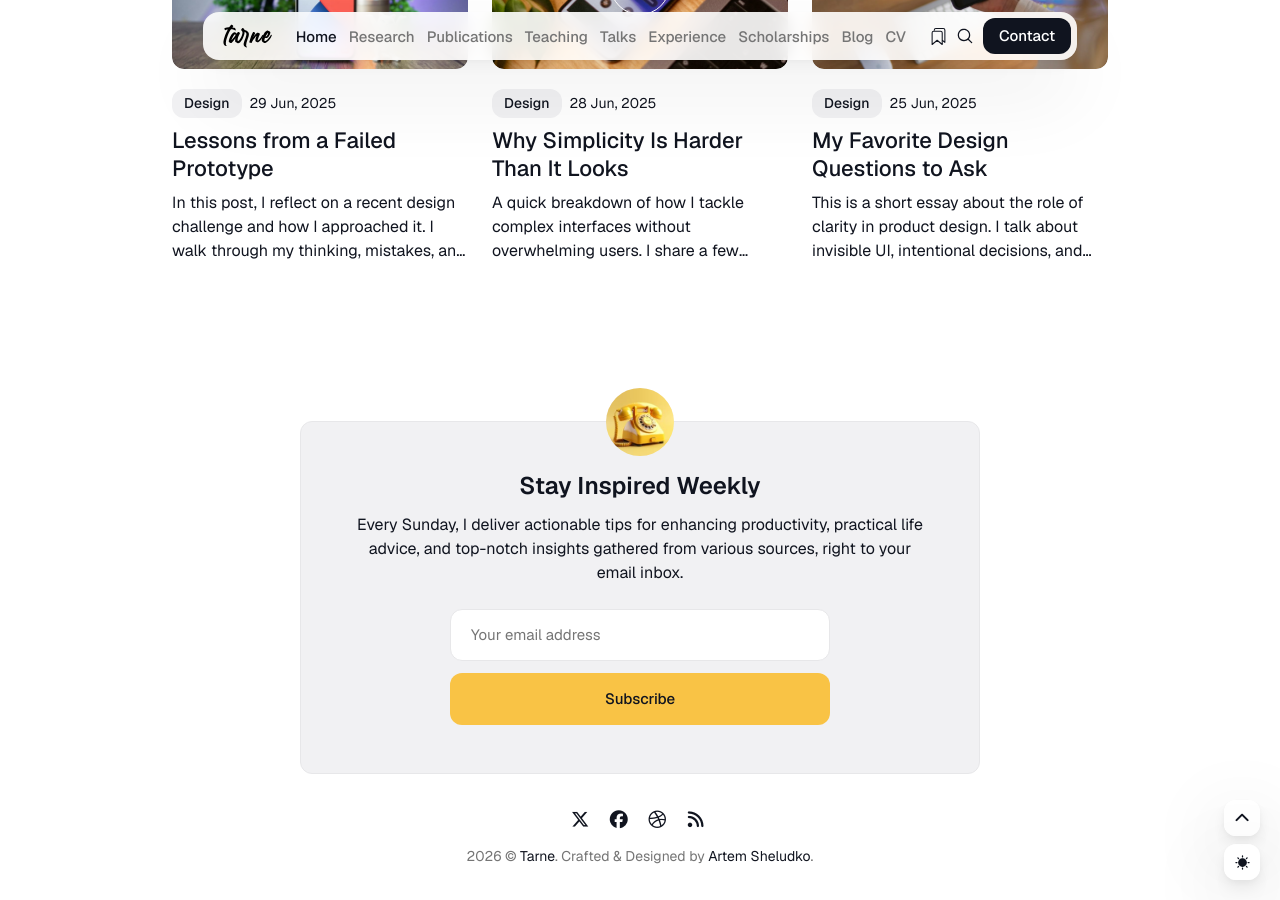
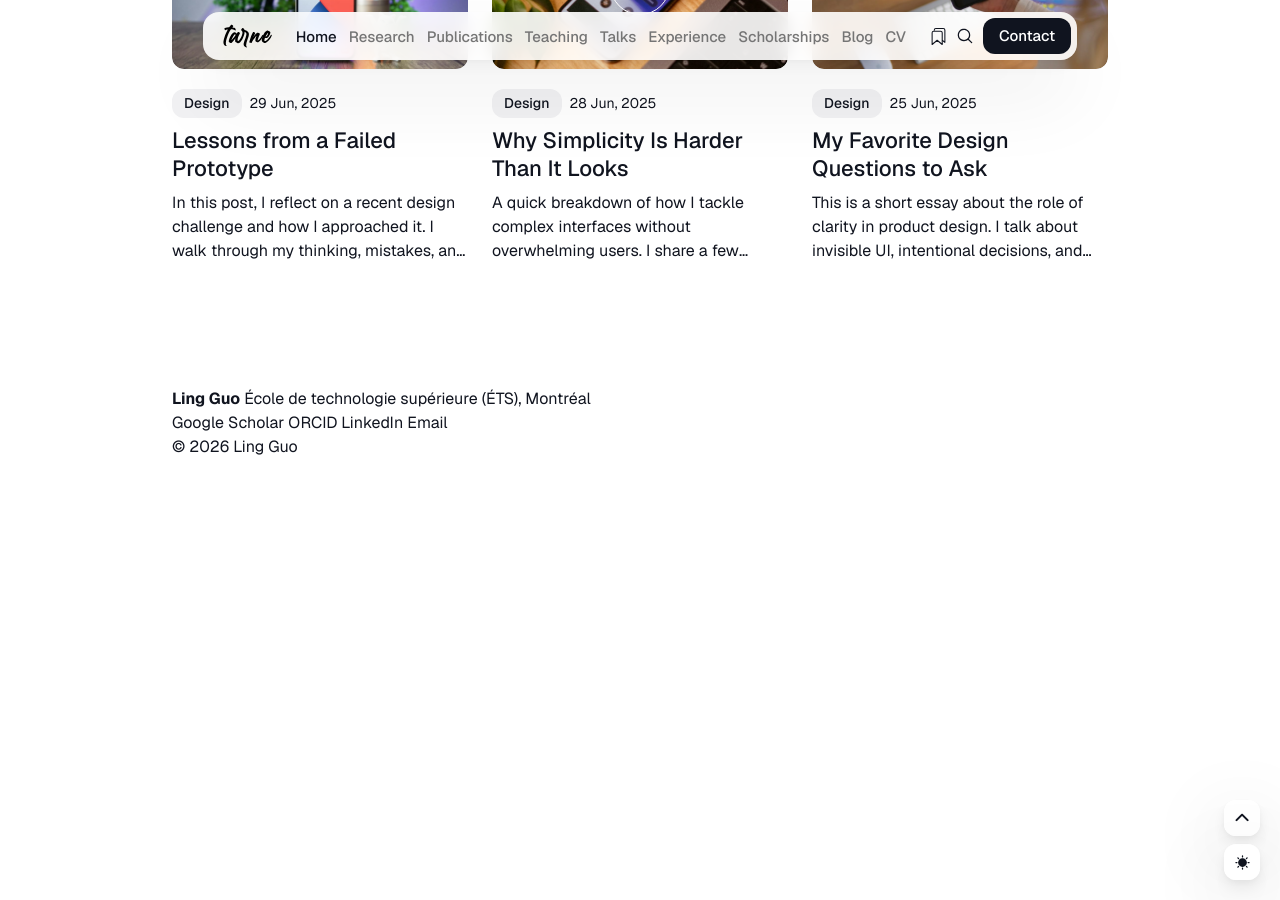
Before and after one commit to lingguo-research/lingguo-tarne, a Jekyll site: the page built from index.html, in a window 1280 px wide and 900 px high, scrolled down 2653 px. Built offline with Jekyll 4.4.1, drawn with Linux system fonts in a browser that asks for light colours; nearby versions of some CDN libraries; the list of posts is cut into pages by our own code; after the commit the page ends 3144 px from its top, so only the background shows below that.

Commit message:
Update footer.html

```diff
--- a/_includes/footer.html
+++ b/_includes/footer.html
@@ -1,60 +1,41 @@
 <!-- begin footer -->
-<footer class="footer">
+<footer class="footer footer--academic">
+  <div class="container">
 
-  {% if site.data.settings.mailchimp.enable == true %}
-  <!-- begin subscribe -->
-  <div class="subscribe{% if site.data.settings.mailchimp.mailchimp_image %} subscribe-with-image{% else %}{% endif %}">
+    <div class="footer__inner">
 
-    <div class="container">
-      <div class="row">
-        <div class="col col-8 col-w-10 col-d-12 push-2 push-w-1 push-d-0">
-          <div class="subscribe__inner">
-            <div class="subscribe__content">
-              {% if site.data.settings.mailchimp.mailchimp_image %}
-              <img class="subscribe__image lazy" data-src="{{ site.data.settings.mailchimp.mailchimp_image }}" alt="subscribe picture" >
-              {% endif %}
-              {% if site.data.settings.mailchimp.mailchimp_title %}
-              <h2 class="subscribe__title">{{ site.data.settings.mailchimp.mailchimp_title }}</h2>
-              {% endif %}
-              {% if site.data.settings.mailchimp.mailchimp_description %}
-              <p class="subscribe__description">{{ site.data.settings.mailchimp.mailchimp_description }}</p>
-              {% endif %}
-            </div>
-            <form class="subscribe__form validate" action="{% if site.data.settings.mailchimp.mailchimp_identifier %}//{{site.data.settings.mailchimp.mailchimp_identifier}}{% else %}#{% endif %}" method="POST" id="membedded-subscribe-form" name="membedded-subscribe-form" target="_blank" novalidate>
-              <label class="screen-reader-text" for="mce-EMAIL">Email address</label>
-              <input class="subscribe__email required email" id="mce-EMAIL" type="text" name="EMAIL" placeholder="{% if site.data.settings.mailchimp.mailchimp_input_text %}{{ site.data.settings.mailchimp.mailchimp_input_text }}{% else %}Email address{% endif %}">
-              <button class="button button--big button--accent subscribe__button" id="membedded-subscribe" type="submit" name="subscribe">{{ site.data.settings.mailchimp.mailchimp_button_text }}</button>
-            </form>
-          </div>
-        </div>
+      <div class="footer__identity">
+        <strong>Ling Guo</strong>
+        <span>École de technologie supérieure (ÉTS), Montréal</span>
       </div>
+
+      <div class="footer__academic-links">
+        <a href="https://scholar.google.com/citations?user=PS_CX0AAAAJ"
+           target="_blank" rel="noopener">
+          Google Scholar
+        </a>
+
+        <a href="https://orcid.org/0009-0009-2175-7102"
+           target="_blank" rel="noopener">
+          ORCID
+        </a>
+
+        <a href="https://www.linkedin.com/in/ling-guo-3bb0ba62/"
+           target="_blank" rel="noopener">
+          LinkedIn
+        </a>
+
+        <a href="mailto:ling.guo.1@ens.etsmtl.ca">
+          Email
+        </a>
+      </div>
+
+      <div class="footer__copyright">
+        © {{ site.time | date: "%Y" }} Ling Guo
+      </div>
+
     </div>
 
   </div>
-  <!-- end subscribe -->
-  {% endif %}
-
-  <div class="container">
-    <div class="row">
-      <div class="col col-8 col-w-10 col-d-12 push-2 push-w-1 push-d-0">
-        <div class="footer__inner">
-          {% if site.data.settings.social %}
-          <div class="footer__social">
-            <ul class="footer__social__list list-reset">
-              {% for social in site.data.settings.social %}
-              <li class="footer__social__item">
-                <a class="footer__social__link" href="{{ social.link }}" target="_blank" rel="noopener"
-                  aria-label="{{ social.name }} link"><i class="{{ social.icon }}"></i></a>
-              </li>
-              {% endfor %}
-            </ul>
-          </div>
-          {% endif %}
-          <div class="copyright">{{ site.time | date: '%Y' }} &copy; <a href="/">{{ site.data.settings.title }}</a>. Crafted & Designed by <a href="https://jekyllthemes.io/developers/artem-sheludko">Artem Sheludko</a>.</div>
-        </div>
-      </div>
-    </div>
-  </div>
-
 </footer>
 <!-- end footer -->
```
